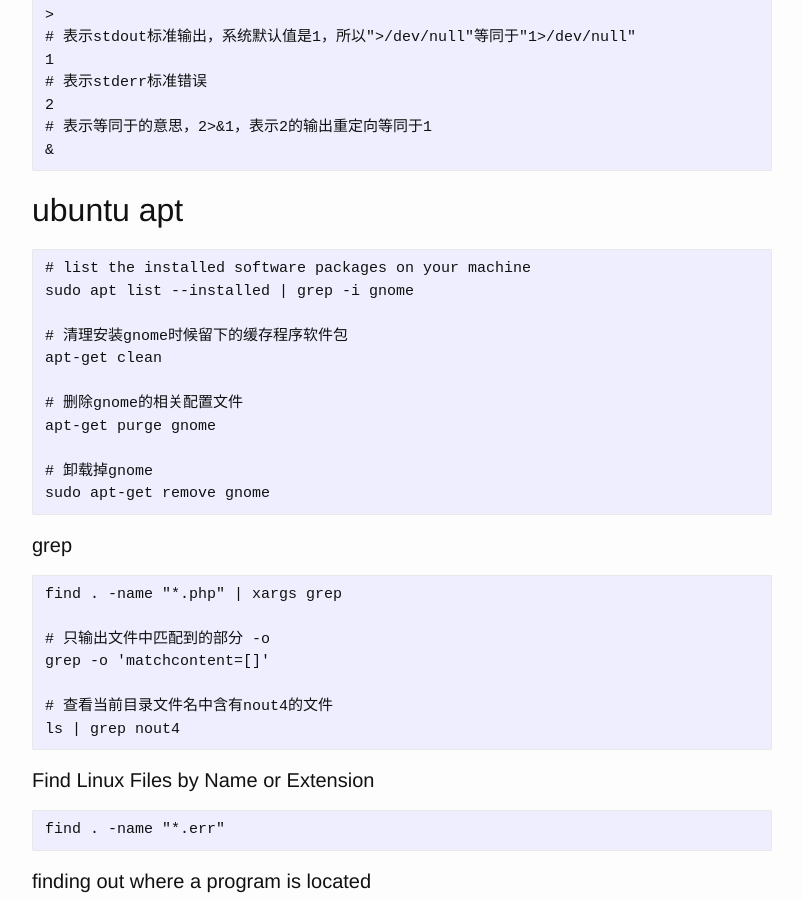
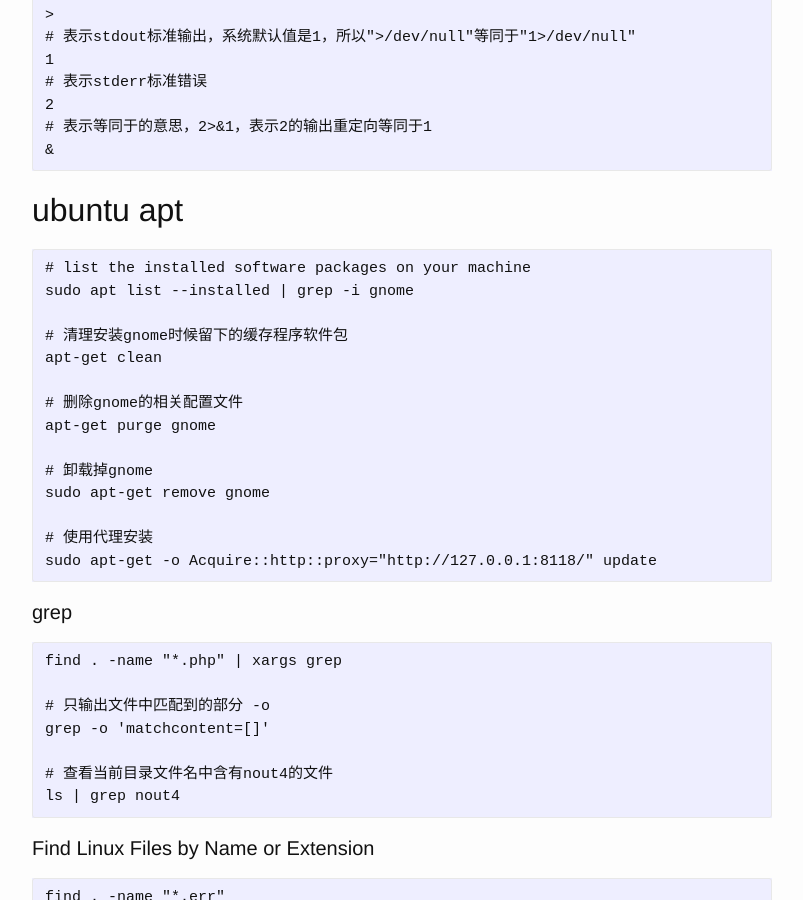
Before and after one commit to josephstalin117/josephstalin117.github.io, a Jekyll site: the page built from _posts/2016-04-04-linux.markdown, in a window 1280 px wide and 900 px high, scrolled down 2603 px. Shown: the whole window, without its empty margins (238-1041 px from the left). Built offline with Jekyll 4.4.1, drawn with Linux system fonts in a browser that asks for light colours.

Commit message:
add proxy apt

````diff
--- a/_posts/2016-04-04-linux.markdown
+++ b/_posts/2016-04-04-linux.markdown
@@ -134,6 +134,9 @@
 
 # 卸载掉gnome
 sudo apt-get remove gnome
+
+# 使用代理安装
+sudo apt-get -o Acquire::http::proxy="http://127.0.0.1:8118/" update
 ```
 
 #### grep
````
